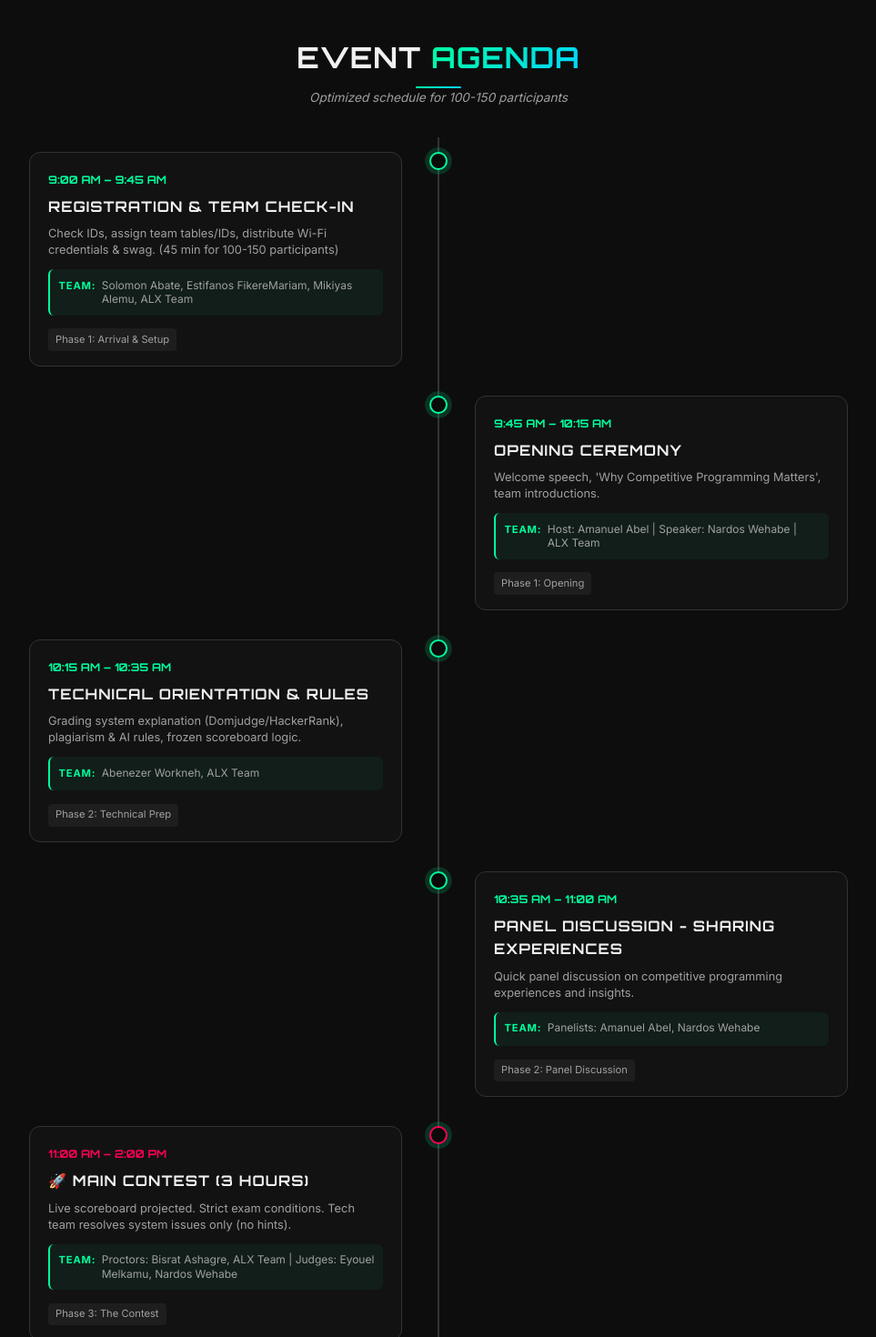
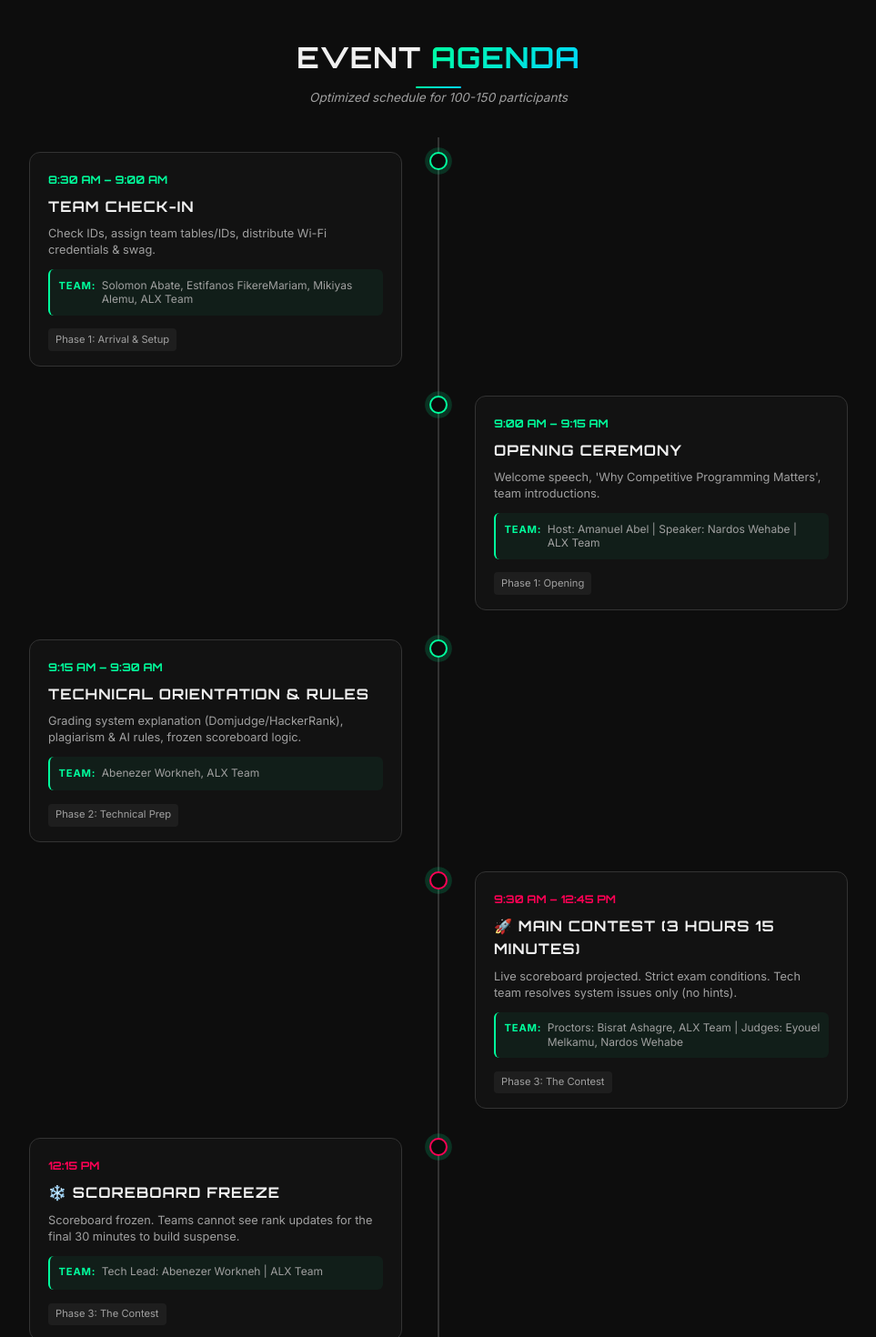
Before and after one commit to BisratJ/hackathon_outline, a React (Vite) app: page / in a window 1280 px wide. Shown: the part 1330-2800 px from the top of the page at 91% size, without its empty margins (158-1121 px from the left). Built offline with nearby package versions, Linux system fonts and the light colour scheme.

Commit message:
update: Revise event timeline to 8:30 AM - 3:30 PM with new schedule flow

```diff
--- a/src/components/Agenda.jsx
+++ b/src/components/Agenda.jsx
@@ -4,15 +4,15 @@ import './Agenda.css';
 const Agenda = () => {
     const schedule = [
         {
-            time: "9:00 AM – 9:45 AM",
+            time: "8:30 AM – 9:00 AM",
             phase: "Phase 1: Arrival & Setup",
-            title: "Registration & Team Check-in",
-            details: "Check IDs, assign team tables/IDs, distribute Wi-Fi credentials & swag. (45 min for 100-150 participants)",
+            title: "Team Check-in",
+            details: "Check IDs, assign team tables/IDs, distribute Wi-Fi credentials & swag.",
             team: "Solomon Abate, Estifanos FikereMariam, Mikiyas Alemu, ALX Team",
             type: "logistics"
         },
         {
-            time: "9:45 AM – 10:15 AM",
+            time: "9:00 AM – 9:15 AM",
             phase: "Phase 1: Opening",
             title: "Opening Ceremony",
             details: "Welcome speech, 'Why Competitive Programming Matters', team introductions.",
@@ -20,7 +20,7 @@ const Agenda = () => {
             type: "ceremony"
         },
         {
-            time: "10:15 AM – 10:35 AM",
+            time: "9:15 AM – 9:30 AM",
             phase: "Phase 2: Technical Prep",
             title: "Technical Orientation & Rules",
             details: "Grading system explanation (Domjudge/HackerRank), plagiarism & AI rules, frozen scoreboard logic.",
@@ -28,31 +28,23 @@ const Agenda = () => {
             type: "technical"
         },
         {
-            time: "10:35 AM – 11:00 AM",
-            phase: "Phase 2: Panel Discussion",
-            title: "Panel Discussion - Sharing Experiences",
-            details: "Quick panel discussion on competitive programming experiences and insights.",
-            team: "Panelists: Amanuel Abel, Nardos Wehabe",
-            type: "technical"
-        },
-        {
-            time: "11:00 AM – 2:00 PM",
+            time: "9:30 AM – 12:45 PM",
             phase: "Phase 3: The Contest",
-            title: "🚀 MAIN CONTEST (3 Hours)",
+            title: "🚀 MAIN CONTEST (3 Hours 15 Minutes)",
             details: "Live scoreboard projected. Strict exam conditions. Tech team resolves system issues only (no hints).",
             team: "Proctors: Bisrat Ashagre, ALX Team | Judges: Eyouel Melkamu, Nardos Wehabe",
             type: "contest"
         },
         {
-            time: "1:00 PM",
+            time: "12:15 PM",
             phase: "Phase 3: The Contest",
             title: "❄️ SCOREBOARD FREEZE",
-            details: "Scoreboard frozen. Teams cannot see rank updates for the final hour to build suspense.",
+            details: "Scoreboard frozen. Teams cannot see rank updates for the final 30 minutes to build suspense.",
             team: "Tech Lead: Abenezer Workneh | ALX Team",
             type: "contest"
         },
         {
-            time: "2:00 PM – 3:00 PM",
+            time: "12:45 PM – 1:05 PM",
             phase: "Phase 4: Break & Judging",
             title: "Lunch Break",
             details: "Food served, networking time. Judges finalize results and run plagiarism checks.",
@@ -60,39 +52,39 @@ const Agenda = () => {
             type: "break"
         },
         {
-            time: "3:00 PM – 3:30 PM",
+            time: "1:05 PM – 1:25 PM",
             phase: "Phase 5: Learning",
-            title: "Solutions By First Solve",
-            details: "Top 3 teams present their solutions and approach to key problems.",
-            team: "Moderator: Amanuel Abel | ALX Team",
+            title: "Panel Discussion & Experience Sharing",
+            details: "Quick panel discussion on competitive programming experiences and insights.",
+            team: "Panelists: Amanuel Abel, Nardos Wehabe",
             type: "education"
         },
         {
-            time: "3:30 PM – 4:00 PM",
+            time: "1:30 PM – 2:00 PM",
             phase: "Phase 5: Learning",
-            title: "Upsolve Session for Unsolved Problems",
-            details: "Walkthrough of the hardest problems: brute force vs. optimized solutions, Q&A on algorithms.",
-            team: "Reviewers: Eyouel Melkamu, Nardos Wehabe, Solomon Abate, ALX Team",
+            title: "Solutions By First Solvers & Upsolving",
+            details: "Top teams present their solutions. Walkthrough of the hardest problems with optimized approaches.",
+            team: "Moderator: Amanuel Abel | Reviewers: Eyouel Melkamu, Nardos Wehabe, Solomon Abate, ALX Team",
             type: "education"
         },
         {
-            time: "4:00 PM – 4:30 PM",
+            time: "2:00 PM – 2:30 PM",
             phase: "Phase 6: Closing",
-            title: "Awards & Closing Ceremony",
+            title: "Award Ceremony",
             details: "Acknowledgments, winner announcements (Open Division first, then Elite), prize distribution.",
             team: "Host: Amanuel Abel | Awards: Abenezer Mulugeta | ALX Team",
             type: "ceremony"
         },
         {
-            time: "4:30 PM – 4:45 PM",
+            time: "2:30 PM – 3:00 PM",
             phase: "Phase 6: Closing",
-            title: "Community Photos & Networking",
+            title: "Photoshoot Time & Networking",
             details: "Group photos, Telegram channel promotion, final networking.",
             team: "All Organizers, ALX Team",
             type: "networking"
         },
         {
-            time: "4:45 PM – 5:00 PM",
+            time: "3:00 PM – 3:30 PM",
             phase: "Phase 6: Closing",
             title: "Venue Clear Out",
             details: "Participants departure, equipment pack-up.",
--- a/src/components/Countdown.jsx
+++ b/src/components/Countdown.jsx
@@ -10,7 +10,7 @@ const Countdown = () => {
     });
 
     useEffect(() => {
-        const targetDate = new Date('December 6, 2025 09:00:00').getTime();
+        const targetDate = new Date('December 6, 2025 08:30:00').getTime();
 
         const interval = setInterval(() => {
             const now = new Date().getTime();
--- a/src/components/Hero.jsx
+++ b/src/components/Hero.jsx
@@ -49,7 +49,7 @@ const Hero = () => {
                         </div>
                         <div className="detail-text">
                             <span className="label">Time</span>
-                            <span className="value">9:00 AM – 5:00 PM</span>
+                            <span className="value">8:30 AM – 3:30 PM</span>
                         </div>
                     </div>
                 </div>
```
